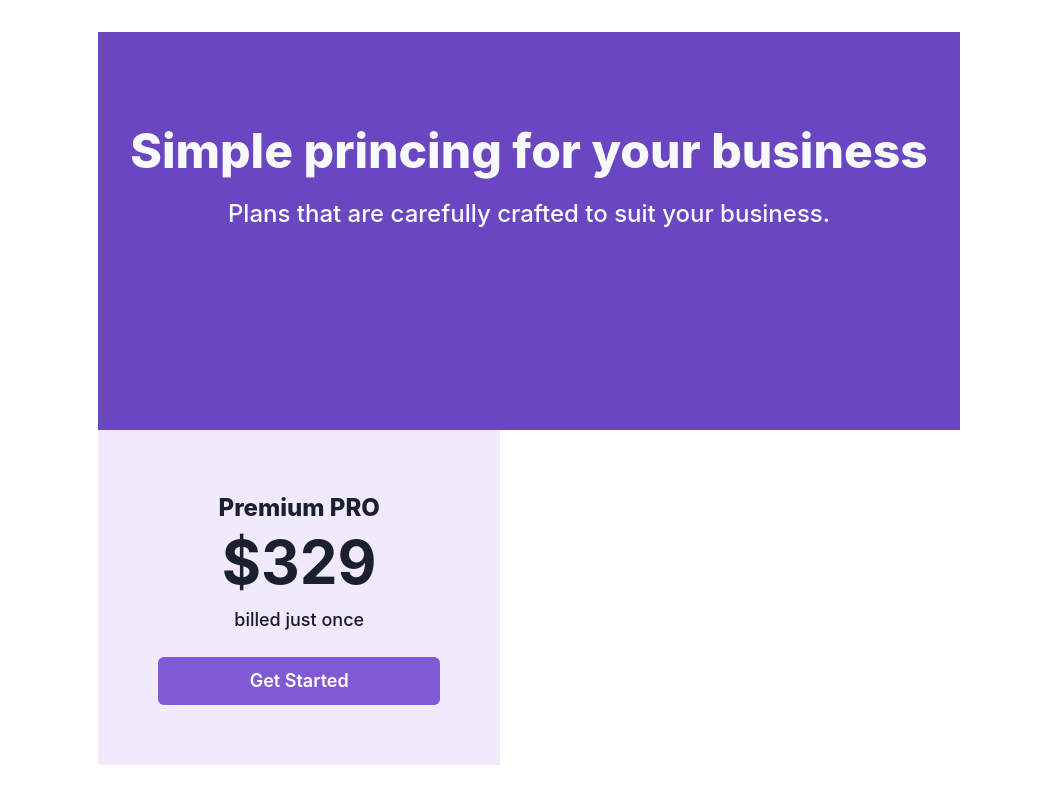
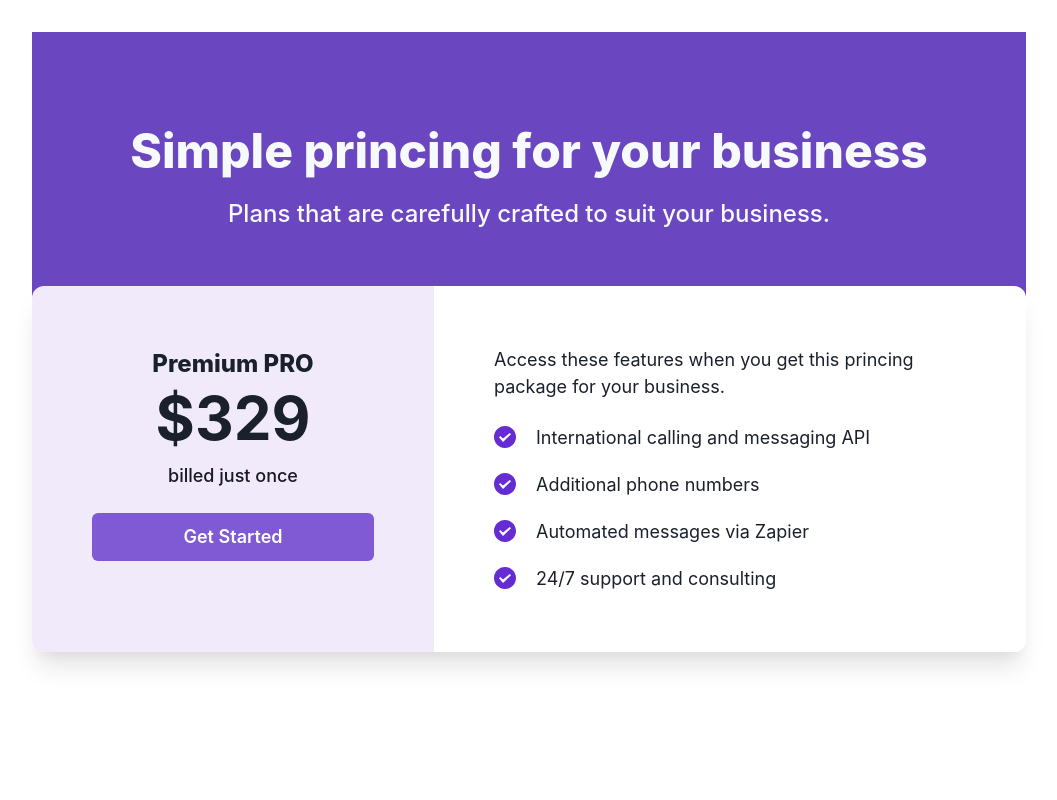
Before and after one commit to rpalaciosg/chakra-ui-begin, a React (Vite) app: page / in a window 1280 px wide. Shown: the whole page, without its empty margins (111-1168 px from the left). Built offline with nearby package versions, Linux system fonts and the light colour scheme.

Commit message:
feat(components): Princing section right

```diff
--- a/src/components/Header.tsx
+++ b/src/components/Header.tsx
@@ -3,8 +3,9 @@ import React from "react";
 
 export function Header() {
   return (
+    <Box pb="112px" as="section">
+
     <Box
-      as="section"
       color="#F7FAFC"
       bg="#6B46C1"
       pt="90px"
@@ -16,5 +17,6 @@ export function Header() {
         Plans that are carefully crafted to suit your business.
       </Text>
     </Box>
+    </Box>
   );
 }
--- a/src/components/Pricing.tsx
+++ b/src/components/Pricing.tsx
@@ -1,9 +1,24 @@
-import { Box, Button, Flex, Heading, Text } from "@chakra-ui/react";
+import { Box, Button, Flex, HStack, Heading, Icon, Stack, StackProps, Text } from "@chakra-ui/react";
+import { CheckIcon } from '../icons/Icon';
 import React from "react";
+
+export const ListItem = (props: StackProps) => {
+  const { children, ...rest } = props;
+  return(
+    <HStack as="li" spacing="20px" {...rest}>
+      <Icon as={CheckIcon} w="22px" h="22px" />
+      <Text>{children}</Text>
+    </HStack>
+  )
+}
 
 export function Princing() {
   return(
-    <Box>
+    <Box maxW="994px" margin="auto" mt="-256px"
+      borderRadius="12px"
+      overflow="hidden"
+      boxShadow="0px 20px 25px -5px rgba(0, 0, 0, 0.1), 0px 10px 10px -5px rgba(0, 0, 0, 0.04)"
+    >
       <Flex>
         <Box bg="#F0EAFB" p="60px">
           <Text fontSize="24px" fontWeight="800">
@@ -19,8 +34,14 @@ export function Princing() {
           </Text>
           <Button colorScheme="purple" size="lg" w="282px" mt="24px">Get Started</Button>
         </Box>
-        <Box>
-
+        <Box p="60px" fontSize="18px" bg="white" >
+          <Text textAlign="left">Access these features when you get this princing package for your business.</Text>
+          <Stack as="ul" spacing="20px" pt="24px">
+            <ListItem>International calling and messaging API</ListItem>
+            <ListItem>Additional phone numbers</ListItem>
+            <ListItem>Automated messages via Zapier</ListItem>
+            <ListItem>24/7 support and consulting</ListItem>
+          </Stack>
         </Box>
       </Flex>
     </Box>
--- /dev/null
+++ b/src/icons/Icon.tsx
@@ -0,0 +1,20 @@
+import React from "react";
+
+export function CheckIcon() {
+  return (
+    <svg
+      width='22'
+      height='22'
+      viewBox='0 0 22 22'
+      fill='none'
+      xmlns='http://www.w3.org/2000/svg'
+    >
+      <path
+        fill-rule='evenodd'
+        clip-rule='evenodd'
+        d='M11 22C17.0751 22 22 17.0751 22 11C22 4.92487 17.0751 0 11 0C4.92487 0 0 4.92487 0 11C0 17.0751 4.92487 22 11 22ZM6.2 10.0857L5 11.3714L9 16L17 8.28571L15.8 7L9 12.4L6.2 10.0857Z'
+        fill='#652CD3'
+      />
+    </svg>
+  );
+}
```
Also changed, not shown: 1 other file (tests, documents, lock files or other folders).
